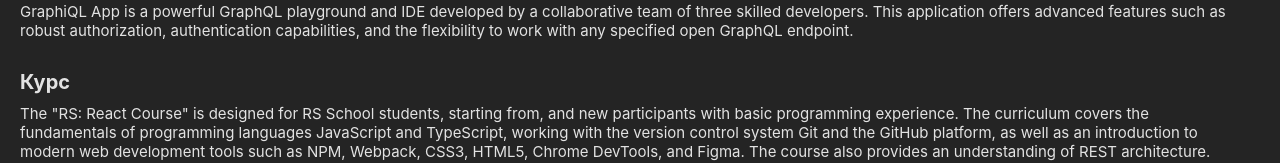
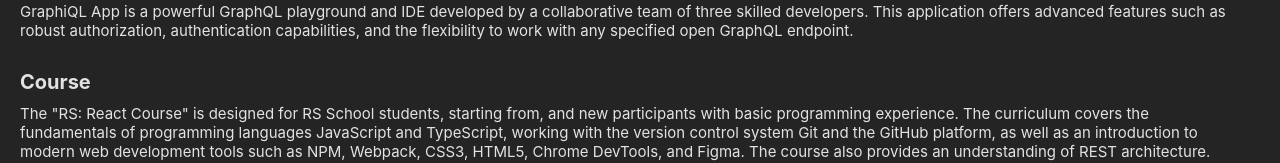
Before and after one commit to kontinentkm/graphiql-app, a React (Vite) app: page /welcome in a window 1280 px wide. Shown: the part 628-791 px from the top of the page. Built offline with nearby package versions, Linux system fonts and the light colour scheme.

Commit message:
fix: course

```diff
--- a/src/constants/localizationStrings.ts
+++ b/src/constants/localizationStrings.ts
@@ -33,7 +33,7 @@
     project_title: 'Project',
     project_text:
       'GraphiQL App is a powerful GraphQL playground and IDE developed by a collaborative team of three skilled developers. This application offers advanced features such as robust authorization, authentication capabilities, and the flexibility to work with any specified open GraphQL endpoint.',
-    course_title: 'Курс',
+    course_title: 'Course',
     course_text:
       'The "RS: React Course" is designed for RS School students, starting from, and new participants with basic programming experience. The curriculum covers the fundamentals of programming languages JavaScript and TypeScript, working with the version control system Git and the GitHub platform, as well as an introduction to modern web development tools such as NPM, Webpack, CSS3, HTML5, Chrome DevTools, and Figma. The course also provides an understanding of REST architecture.',
 
```
